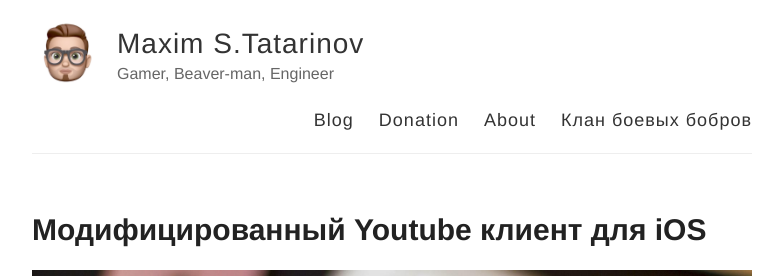
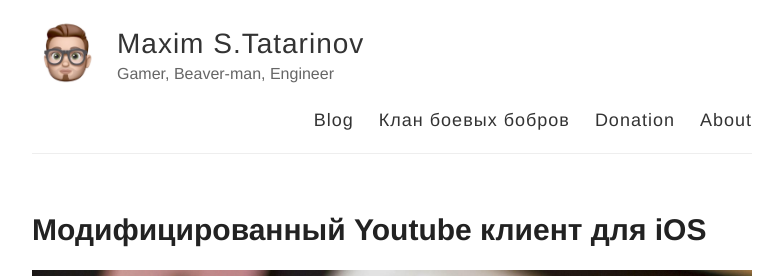
Before and after one commit to tatarinovms/tatarinovms.github.io, a Jekyll site: the page built from index.html, in a window 1280 px wide and 900 px high. Shown: the top 276 px of the window, without its empty margins (248-1031 px from the left). Built offline with Jekyll 4.4.1, drawn with Linux system fonts in a browser that asks for light colours; some of the changed lines change nothing that is shown.

```diff
--- a/_layouts/default.html
+++ b/_layouts/default.html
@@ -41,9 +41,10 @@
 
           <nav>
             <a href="{{ site.baseurl }}/">Blog</a>
+            <a href="{{ site.baseurl }}/beaverclan">Клан боевых бобров</a>
             <a href="{{ site.baseurl }}/donation">Donation</a>
             <a href="{{ site.baseurl }}/about">About</a>
-            <a href="{{ site.baseurl }}/beaverclan">Клан боевых бобров</a>
+
           </nav>
         </header>
       </div>
```
